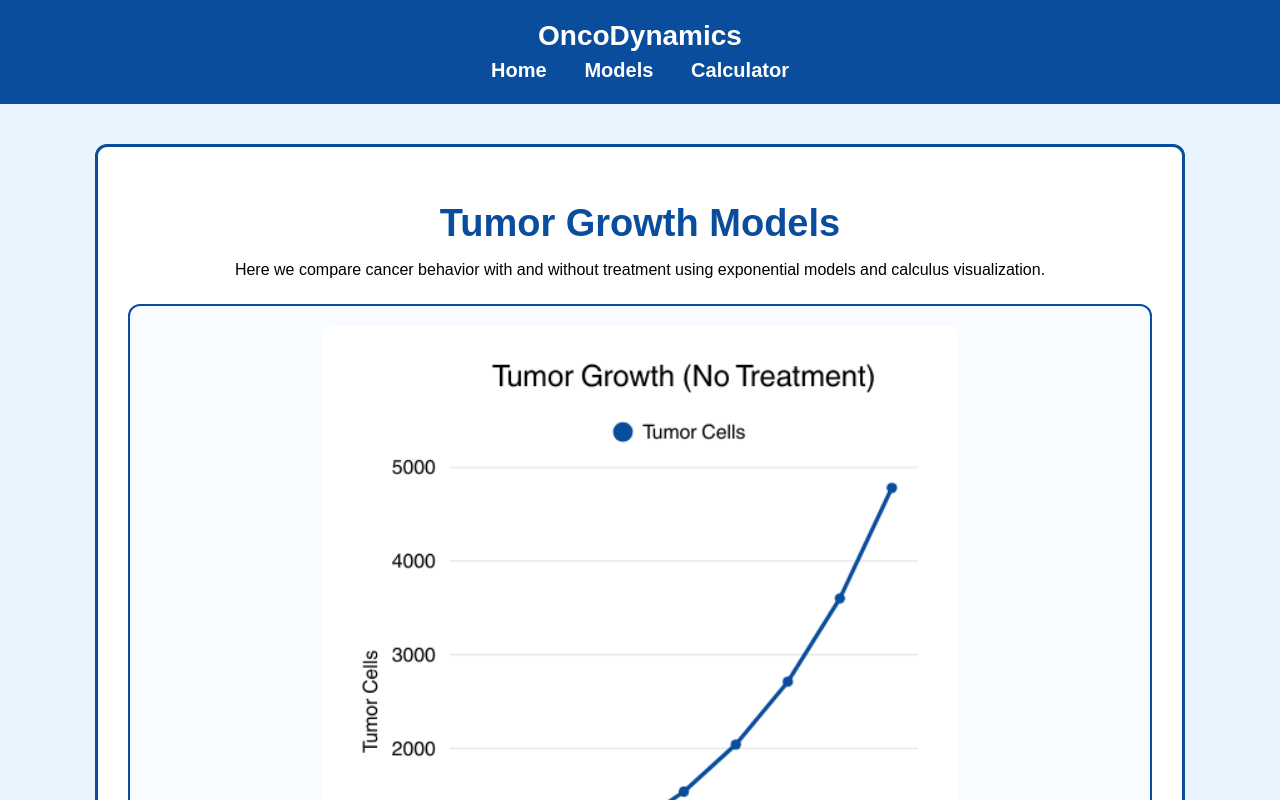
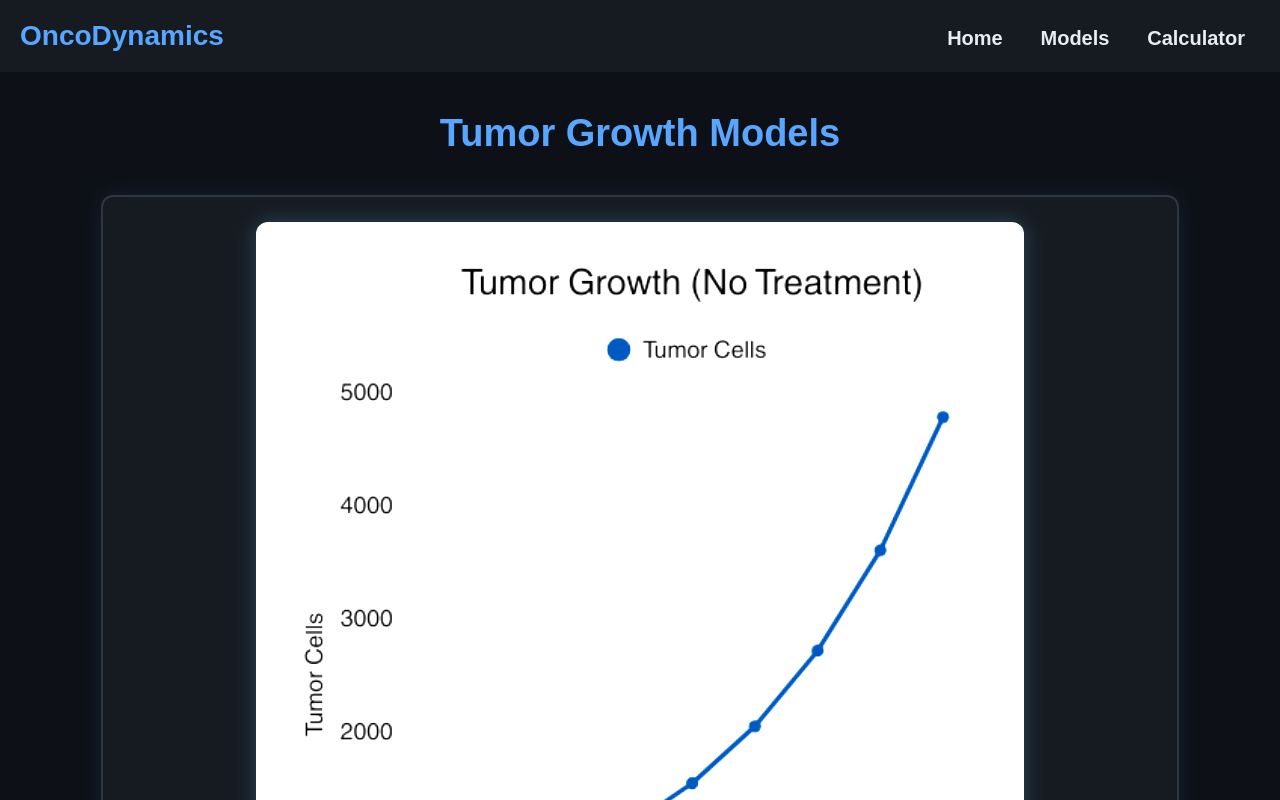
Before and after one commit to falawbatirabdo2020-beep/OncoDynamics, a plain HTML site: page models.html in a window 1280 px wide. Shown: the top 800 px of the page. Drawn offline with Linux system fonts and the light colour scheme.

Commit message:
Update models.html

```diff
--- a/models.html
+++ b/models.html
@@ -7,51 +7,56 @@
 <style>
 body {
     font-family: Arial, sans-serif;
-    background-color: #EAF4FF;
+    background-color: #0D1117;
+    color: #E6EDF3;
     margin: 0;
     text-align: center;
 }
 header {
-    background-color: #0A4D9C;
+    background-color: #161B22;
     padding: 20px;
-    color: white;
+    color: #58A6FF;
     font-size: 28px;
     font-weight: bold;
+    display: flex;
+    justify-content: space-between;
+    align-items: center;
 }
 nav a {
     text-decoration: none;
-    color: white;
+    color: #E6EDF3;
     margin: 0 15px;
     font-size: 20px;
+    transition: 0.3s;
 }
-.container {
+nav a:hover {
+    color: #58A6FF;
+    text-shadow: 0 0 10px #58A6FF;
+}
+h1 {
+    font-size: 38px;
+    margin-top: 40px;
+    color: #58A6FF;
+}
+.graph-box {
     width: 80%;
     margin: 40px auto;
-    background: white;
-    padding: 30px;
-    border: 3px solid #0A4D9C;
+    background: #161B22;
+    padding: 25px;
     border-radius: 12px;
-}
-h1 {
-    color: #0A4D9C;
-    margin-bottom: 10px;
-    font-size: 38px;
-}
-.graph-box {
-    border: 2px solid #0A4D9C;
-    border-radius: 12px;
-    padding: 20px;
-    margin: 25px 0;
-    background: #F8FBFF;
+    border: 2px solid #30363D;
+    box-shadow: 0 0 25px rgba(88, 166, 255, 0.10);
 }
 .graph-box img {
-    width: 65%;
-    border-radius: 10px;
+    width: 75%;
+    border-radius: 12px;
+    margin-bottom: 15px;
+    filter: brightness(1.2) contrast(1.1);
+    box-shadow: 0 0 20px rgba(88, 166, 255, 0.25);
 }
 .desc {
-    margin-top: 12px;
     font-size: 20px;
-    color: #08345C;
+    color: #C9D1D9;
 }
 </style>
 </head>
@@ -59,7 +64,7 @@ h1 {
 <body>
 
 <header>
-    OncoDynamics
+    <div>OncoDynamics</div>
     <nav>
         <a href="index.html">Home</a>
         <a href="models.html">Models</a>
@@ -67,32 +72,21 @@ h1 {
     </nav>
 </header>
 
-<div class="container">
-
 <h1>Tumor Growth Models</h1>
-<p>Here we compare cancer behavior with and without treatment using exponential models and calculus visualization.</p>
 
 <div class="graph-box">
-    <img src="growth.png" alt="Tumor Growth Graph">
-    <p class="desc">
-        Rapid exponential growth in tumor size without treatment due to uncontrolled cell division.
-    </p>
+    <img src="growth.png" alt="Growth Model">
+    <p class="desc">Rapid exponential growth in tumor size without treatment.</p>
 </div>
 
 <div class="graph-box">
-    <img src="shrink.png" alt="Tumor Shrinkage Graph">
-    <p class="desc">
-        Treatment helps the tumor shrink as the growth rate becomes negative.
-    </p>
+    <img src="shrink.png" alt="Shrink Model">
+    <p class="desc">Treatment causes tumor shrinkage due to reduced cell division.</p>
 </div>
 
 <div class="graph-box">
-    <img src="comparison.png" alt="Growth vs Treatment Comparison Graph">
-    <p class="desc">
-        Comparing both conditions clearly shows treatment success in reducing tumor size over time.
-    </p>
-</div>
-
+    <img src="comparison.png" alt="Comparison Model">
+    <p class="desc">Comparison shows how treatment controls growth over time.</p>
 </div>
 
 </body>
```
